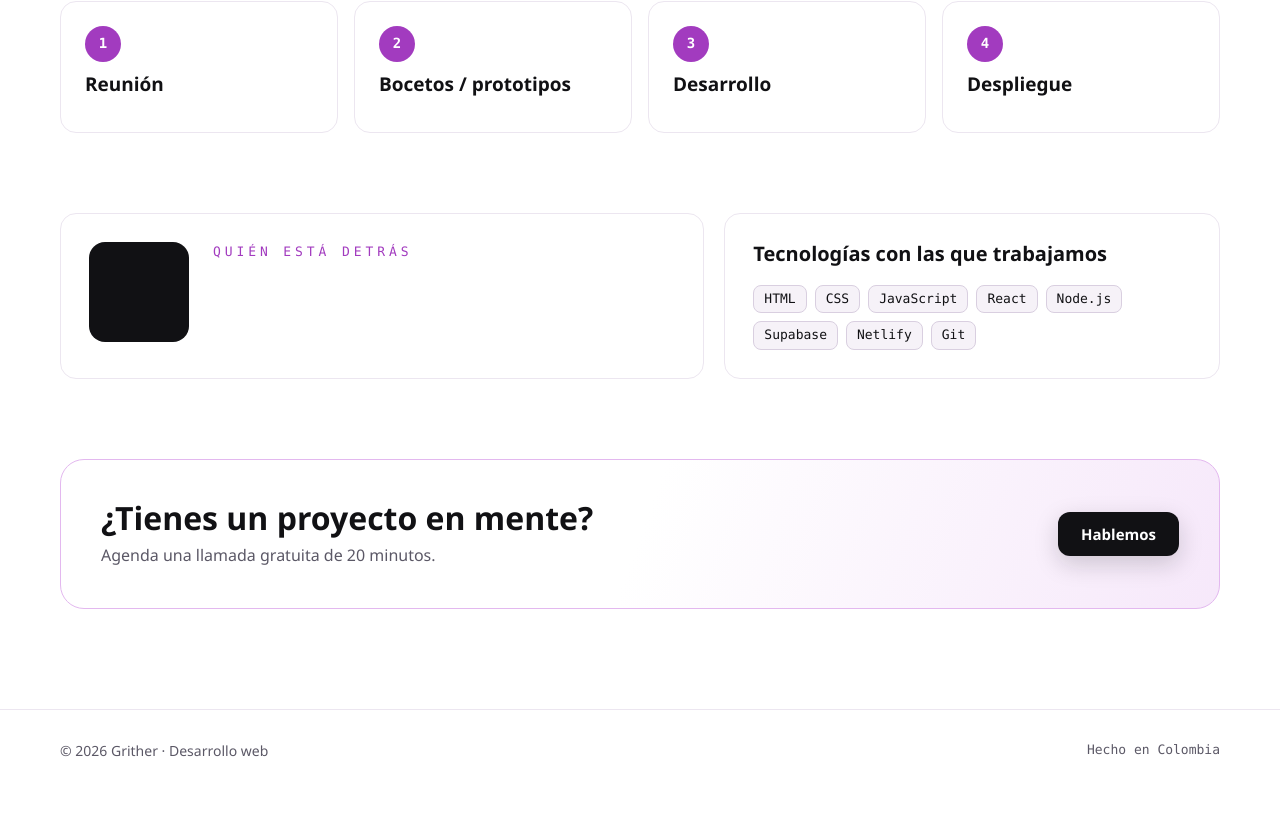
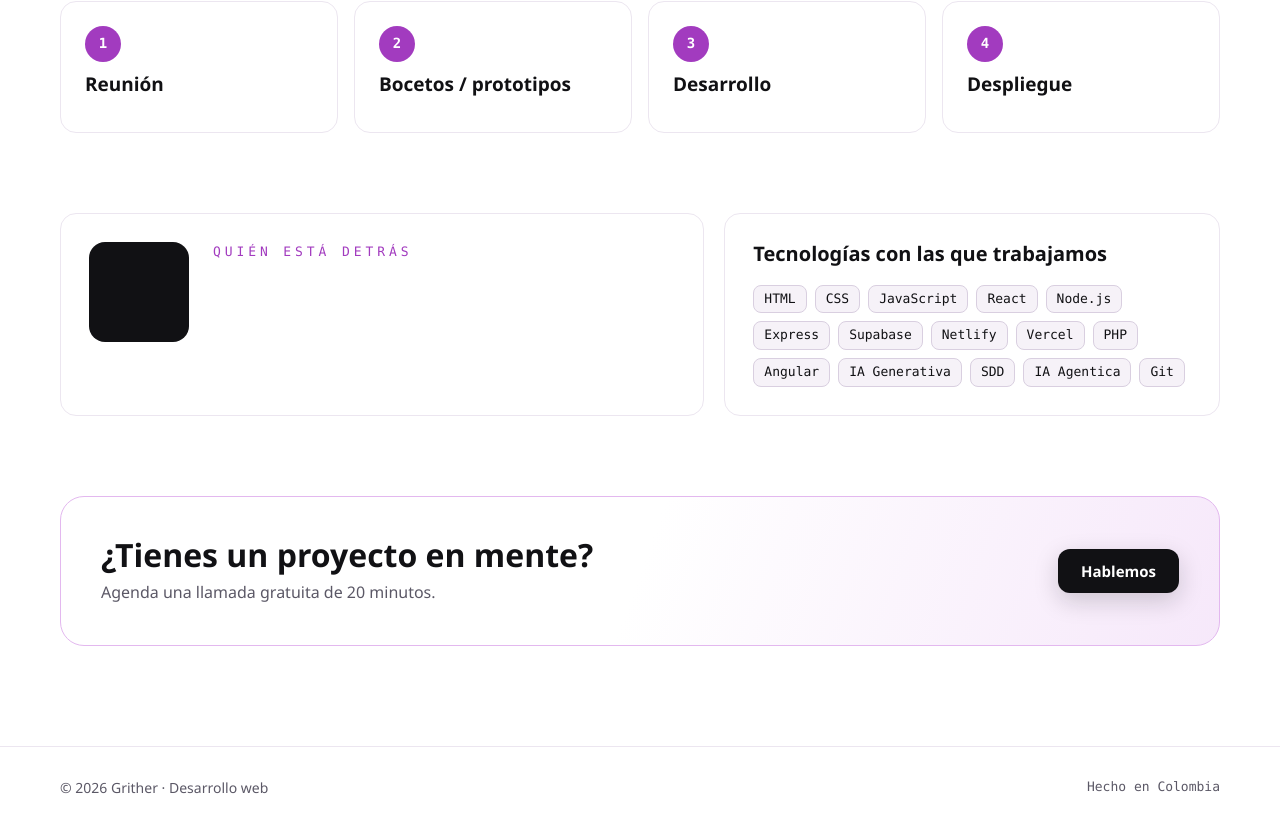
Before and after one commit to GRITHERLAN/Grither.Web, a React (Vite) app: page /sobre-nosotros in a window 1280 px wide. Shown: the part 906-1738 px from the top of the page. Built offline with nearby package versions, Linux system fonts and the light colour scheme; no server answers; the database is empty.

Commit message:
Adicion a Stack tecnologico

```diff
--- a/src/data/siteContent.js
+++ b/src/data/siteContent.js
@@ -7,7 +7,8 @@
    ========================================================================== */
 
 /* Tecnologías que se muestran en Sobre nosotros */
-export const TECHNOLOGIES = ['HTML', 'CSS', 'JavaScript', 'React', 'Node.js', 'Supabase', 'Netlify', 'Git'];
+export const TECHNOLOGIES = ['HTML', 'CSS', 'JavaScript', 'React', 'Node.js', 'Express', 'Supabase', 'Netlify', 'Vercel',
+  'PHP', 'Angular', 'IA Generativa', 'SDD', 'IA Agentica', 'Git'];
 
 /* Opciones del formulario de contacto */
 export const CONTACT_NEEDS = ['Landing page', 'Sitio web', 'Web app / SaaS', 'Soporte y/o mantenimiento', 'Web a la medida'];
```
